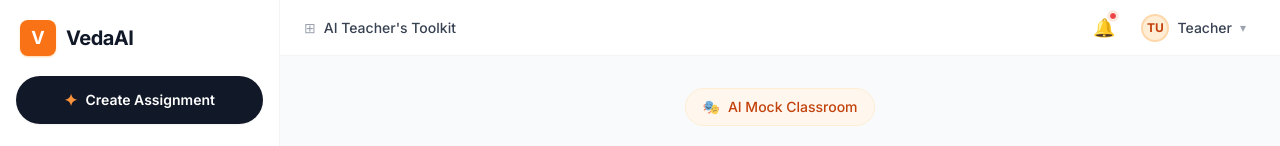
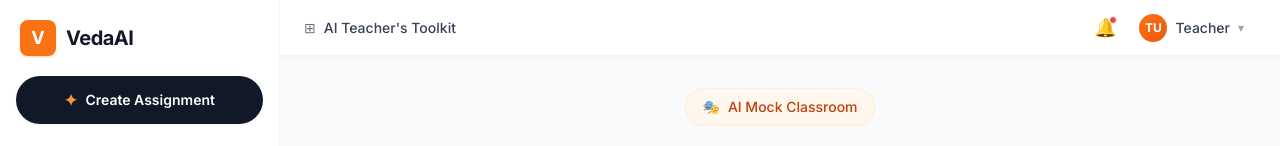
Before and after one commit to adi-codeartist001/veda_ai_aditya, a Next.js app in the folder frontend/: page /toolkit in a window 1280 px wide. Shown: the top 146 px of the page. Built offline with nearby package versions, Linux system fonts and the light colour scheme.

Commit message:
fixed topbar bugs

```diff
--- a/frontend/src/components/TopBar.tsx
+++ b/frontend/src/components/TopBar.tsx
@@ -1,71 +1,160 @@
+'use client';
 import { useRouter } from 'next/navigation';
 import { useAuthStore } from '../store/authStore';
+import { useState, useRef, useEffect } from 'react';
+import toast from 'react-hot-toast';
+
+const NOTIFICATIONS = [
+  { id: 1, icon: '✅', title: 'Paper generated successfully', time: 'Just now', unread: true },
+  { id: 2, icon: '🎭', title: 'Mock classroom session available', time: '2h ago', unread: true },
+  { id: 3, icon: '💡', title: 'Try auto-difficulty calibration', time: '1d ago', unread: false },
+];
 
 interface Props { title: string; showBack?: boolean; }
 
 export default function TopBar({ title, showBack }: Props) {
-  const router   = useRouter();
-  const { user } = useAuthStore();
-  const initials = user?.name?.split(' ').map((n: string) => n[0]).join('').toUpperCase().slice(0, 2) || 'TU';
+  const router = useRouter();
+  const { user, logout } = useAuthStore();
+  const [showNotif, setShowNotif] = useState(false);
+  const [showProfile, setShowProfile] = useState(false);
+  const [notifications, setNotifications] = useState(NOTIFICATIONS);
+  const notifRef = useRef<HTMLDivElement>(null);
+  const profileRef = useRef<HTMLDivElement>(null);
+
+  const initials = user?.name?.split(' ').map(n => n[0]).join('').toUpperCase().slice(0, 2) || 'TU';
+  const unreadCount = notifications.filter(n => n.unread).length;
+
+  // Close dropdowns on outside click
+  useEffect(() => {
+    const handleClick = (e: MouseEvent) => {
+      if (notifRef.current && !notifRef.current.contains(e.target as Node)) {
+        setShowNotif(false);
+      }
+      if (profileRef.current && !profileRef.current.contains(e.target as Node)) {
+        setShowProfile(false);
+      }
+    };
+    document.addEventListener('mousedown', handleClick);
+    return () => document.removeEventListener('mousedown', handleClick);
+  }, []);
+
+  const markAllRead = () => {
+    setNotifications(prev => prev.map(n => ({ ...n, unread: false })));
+    toast.success('All notifications marked as read');
+  };
+
+  const handleLogout = () => {
+    setShowProfile(false);
+    logout();
+    toast.success('Logged out successfully');
+    router.push('/login');
+  };
 
   return (
-    <div
-      className="h-14 border-b border-gray-100 flex items-center justify-between px-6 sticky top-0 z-30"
-      style={{
-        background: 'rgba(255,255,255,0.92)',
-        backdropFilter: 'blur(10px)',
-        WebkitBackdropFilter: 'blur(10px)',
-      }}
-    >
+    <div className="h-14 bg-white border-b border-gray-100 flex items-center justify-between px-6 sticky top-0 z-30"
+      style={{ boxShadow: '0 1px 12px rgba(0,0,0,0.04)' }}>
+
+      {/* Left */}
       <div className="flex items-center gap-3">
         {showBack && (
           <button
             onClick={() => router.back()}
-            className="w-8 h-8 flex items-center justify-center rounded-lg text-gray-400 hover:text-gray-900 hover:bg-gray-100"
-            style={{ transition: 'all 0.15s cubic-bezier(.34,1.56,.64,1)' }}
-            onMouseEnter={e => { (e.currentTarget as HTMLElement).style.transform = 'translateX(-2px)'; }}
-            onMouseLeave={e => { (e.currentTarget as HTMLElement).style.transform = ''; }}
+            className="w-8 h-8 flex items-center justify-center rounded-xl bg-gray-50 hover:bg-gray-100 text-gray-500 hover:text-gray-900 transition-all text-lg"
           >
             ←
           </button>
         )}
         {showBack && <div className="h-4 w-px bg-gray-200" />}
-        <div className="flex items-center gap-2 text-gray-500 text-sm">
-          <span className="text-gray-400">⊞</span>
+        <div className="flex items-center gap-2 text-sm text-gray-500">
+          <span>⊞</span>
           <span className="font-medium text-gray-700">{title}</span>
         </div>
       </div>
 
+      {/* Right */}
       <div className="flex items-center gap-2">
-        {/* Notification bell */}
+
+        {/* Notifications */}
+        <div className="relative" ref={notifRef}>
           <button
-          className="relative p-2 text-gray-400 hover:text-gray-700 rounded-lg hover:bg-gray-50"
-          style={{ transition: 'all 0.15s cubic-bezier(.34,1.56,.64,1)' }}
-          onMouseEnter={e => { (e.currentTarget as HTMLElement).style.transform = 'scale(1.1)'; }}
-          onMouseLeave={e => { (e.currentTarget as HTMLElement).style.transform = ''; }}
+            onClick={() => { setShowNotif(v => !v); setShowProfile(false); }}
+            className="relative w-9 h-9 flex items-center justify-center rounded-xl hover:bg-orange-50 text-gray-500 hover:text-orange-500 transition-all"
           >
             <span className="text-lg">🔔</span>
-          <span
-            className="absolute top-1.5 right-1.5 w-2 h-2 bg-red-500 rounded-full border-[1.5px] border-white"
-            style={{ animation: 'pulseGlow 2s infinite' }}
-          />
+            {unreadCount > 0 && (
+              <span className="absolute top-1.5 right-1.5 w-2 h-2 bg-red-500 rounded-full border border-white" />
+            )}
           </button>
 
-        {/* User pill */}
-        <div
-          className="flex items-center gap-2 cursor-pointer px-2.5 py-1.5 rounded-xl hover:bg-gray-50"
-          style={{ transition: 'background 0.15s' }}
+          {showNotif && (
+            <div className="absolute right-0 top-12 w-80 bg-white rounded-2xl border border-gray-100 overflow-hidden z-50 animate-fade-in"
+              style={{ boxShadow: '0 20px 40px rgba(0,0,0,0.1)' }}>
+              <div className="px-4 py-3 border-b border-gray-50 flex items-center justify-between">
+                <span className="font-semibold text-gray-900 text-sm">Notifications</span>
+                {unreadCount > 0 && (
+                  <button onClick={markAllRead} className="text-xs text-orange-500 font-medium hover:text-orange-600">
+                    Mark all read
+                  </button>
+                )}
+              </div>
+              {notifications.map((n) => (
+                <div key={n.id}
+                  className={`flex items-start gap-3 px-4 py-3 hover:bg-gray-50 cursor-pointer transition-colors border-b border-gray-50 last:border-0 ${n.unread ? 'bg-orange-50/40' : ''}`}
+                  onClick={() => setNotifications(prev => prev.map(x => x.id === n.id ? { ...x, unread: false } : x))}
                 >
-          <div
-            className="w-7 h-7 rounded-full bg-orange-100 border-2 border-orange-200 flex items-center justify-center text-xs font-bold text-orange-700"
-            style={{ transition: 'transform 0.2s cubic-bezier(.34,1.56,.64,1)' }}
-            onMouseEnter={e => { (e.currentTarget as HTMLElement).style.transform = 'scale(1.12)'; }}
-            onMouseLeave={e => { (e.currentTarget as HTMLElement).style.transform = ''; }}
+                  <span className="text-xl flex-shrink-0">{n.icon}</span>
+                  <div className="flex-1 min-w-0">
+                    <p className="text-sm font-medium text-gray-900">{n.title}</p>
+                    <p className="text-xs text-gray-400 mt-0.5">{n.time}</p>
+                  </div>
+                  {n.unread && <div className="w-2 h-2 bg-orange-500 rounded-full mt-1.5 flex-shrink-0" />}
+                </div>
+              ))}
+            </div>
+          )}
+        </div>
+
+        {/* Profile */}
+        <div className="relative" ref={profileRef}>
+          <button
+            onClick={() => { setShowProfile(v => !v); setShowNotif(false); }}
+            className="flex items-center gap-2 pl-2 pr-3 py-1.5 rounded-xl hover:bg-gray-50 transition-all"
           >
+            <div className="w-7 h-7 rounded-full flex items-center justify-center text-xs font-bold text-white flex-shrink-0"
+              style={{ background: 'linear-gradient(135deg, #f97316, #ea580c)' }}>
               {initials}
             </div>
             <span className="text-sm font-medium text-gray-700 hidden sm:block">{user?.name || 'Teacher'}</span>
-          <span className="text-gray-400 text-xs">▾</span>
+            <span className="text-gray-400 text-xs">{showProfile ? '▴' : '▾'}</span>
+          </button>
+
+          {showProfile && (
+            <div className="absolute right-0 top-12 w-56 bg-white rounded-2xl border border-gray-100 overflow-hidden z-50 animate-fade-in"
+              style={{ boxShadow: '0 20px 40px rgba(0,0,0,0.1)' }}>
+              <div className="px-4 py-3 border-b border-gray-50">
+                <p className="font-semibold text-gray-900 text-sm">{user?.name}</p>
+                <p className="text-xs text-gray-500 truncate">{user?.email}</p>
+              </div>
+              <button onClick={() => { setShowProfile(false); router.push('/'); }}
+                className="flex items-center gap-3 w-full px-4 py-2.5 text-sm text-gray-700 hover:bg-gray-50 transition-colors text-left">
+                <span>🏠</span> Home
+              </button>
+              <button onClick={() => { setShowProfile(false); router.push('/assignment'); }}
+                className="flex items-center gap-3 w-full px-4 py-2.5 text-sm text-gray-700 hover:bg-gray-50 transition-colors text-left">
+                <span>📋</span> My Assignments
+              </button>
+              <button onClick={() => { setShowProfile(false); router.push('/settings'); }}
+                className="flex items-center gap-3 w-full px-4 py-2.5 text-sm text-gray-700 hover:bg-gray-50 transition-colors text-left">
+                <span>⚙</span> Settings
+              </button>
+              <div className="border-t border-gray-50">
+                <button onClick={handleLogout}
+                  className="flex items-center gap-3 w-full px-4 py-2.5 text-sm text-red-500 hover:bg-red-50 transition-colors text-left">
+                  <span>⏻</span> Sign Out
+                </button>
+              </div>
+            </div>
+          )}
         </div>
       </div>
     </div>
```
Lines whose indentation alone changed are shown as unchanged.
